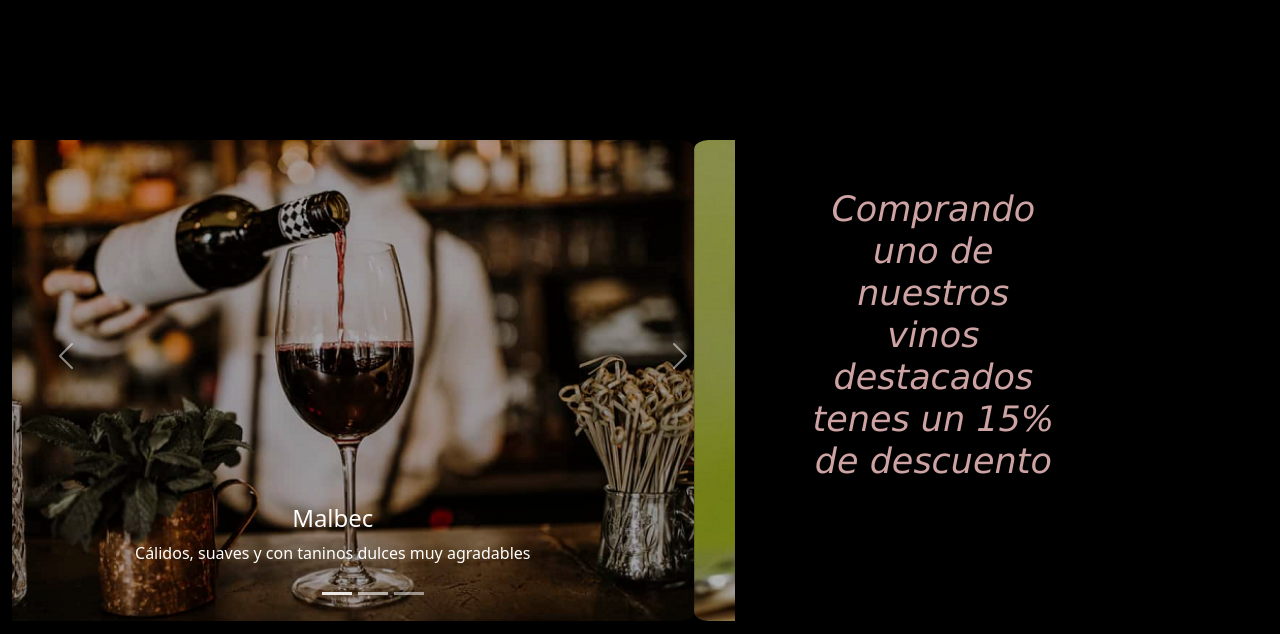
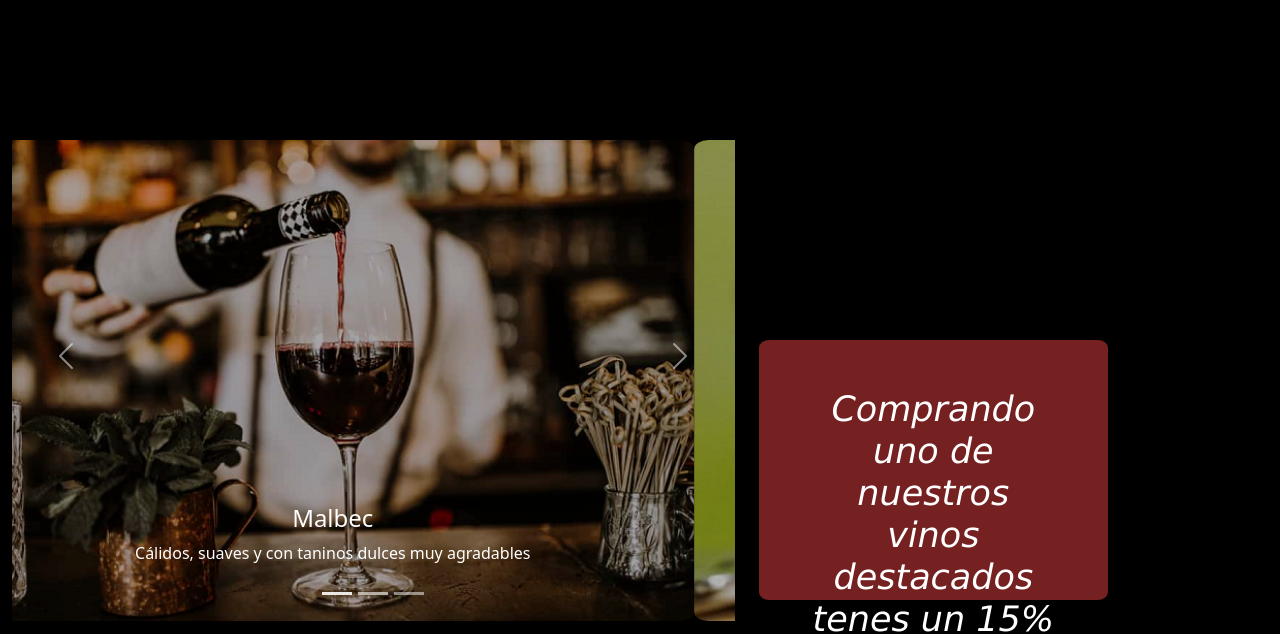
Before and after one commit to niicolekaplan/prueba-repo, a website: page index.html in a window 1280 px wide. Shown: the part 204-838 px from the top of the page. Drawn offline with nearby package versions, Linux system fonts and the light colour scheme; a web font is replaced by a local one.

Commit message:
cambio en descuento

```diff
--- a/Css/style.css
+++ b/Css/style.css
@@ -194,11 +194,18 @@ body {
   font-family: Verdana, sans-serif;
   font-style: italic;
   font-size: 35px;
-  color: rgb(206, 163, 163);
+  color: rgb(255, 255, 255);
   margin-right: 160px;
-  margin-top: 150px;
+  margin-top: 350px;
+  background-color: rgba(192, 55, 55, 0.616);
+  border-radius: 3%;
+  height: 260px;
 }
 
+.title-wine:hover {
+  transform: scale(2);
+  transition: all 3s ease-in-out;
+}
 
 
 /* CAROUSEL */
--- a/index.html
+++ b/index.html
@@ -125,7 +125,7 @@
       </div>
 
       <!-- TEXTO AL LADO DEL CAROUSEL -->
-      <div class="col-lg-5 col-md-6 col-sm-12 d-flex justify-content-center">
+      <div class="col-lg-5 col-md-6 col-sm-12 d-flex justify-content-center descuento">
         <h2 class="text-center p-5 title-wine"> Comprando uno de nuestros vinos destacados tenes un 15% de descuento </h2>
       </div>
     </div>
```
